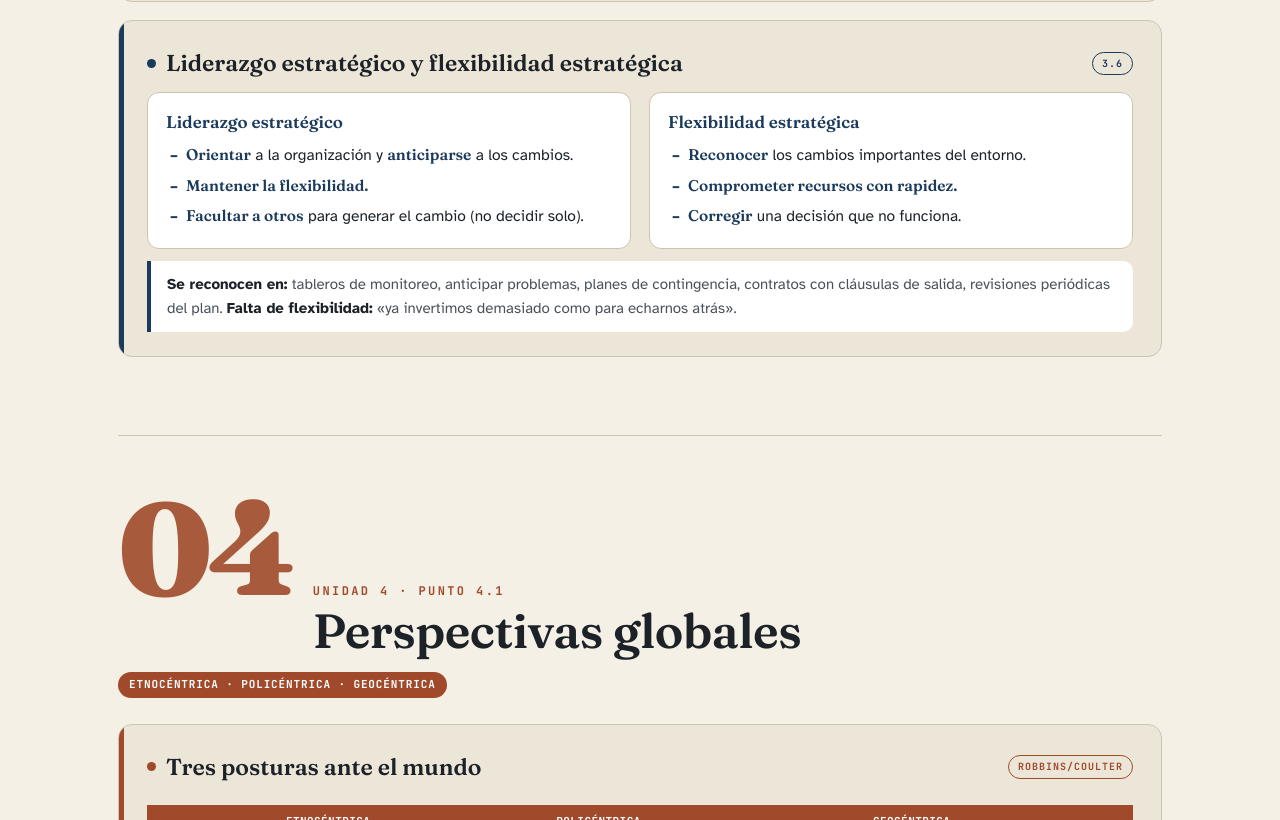
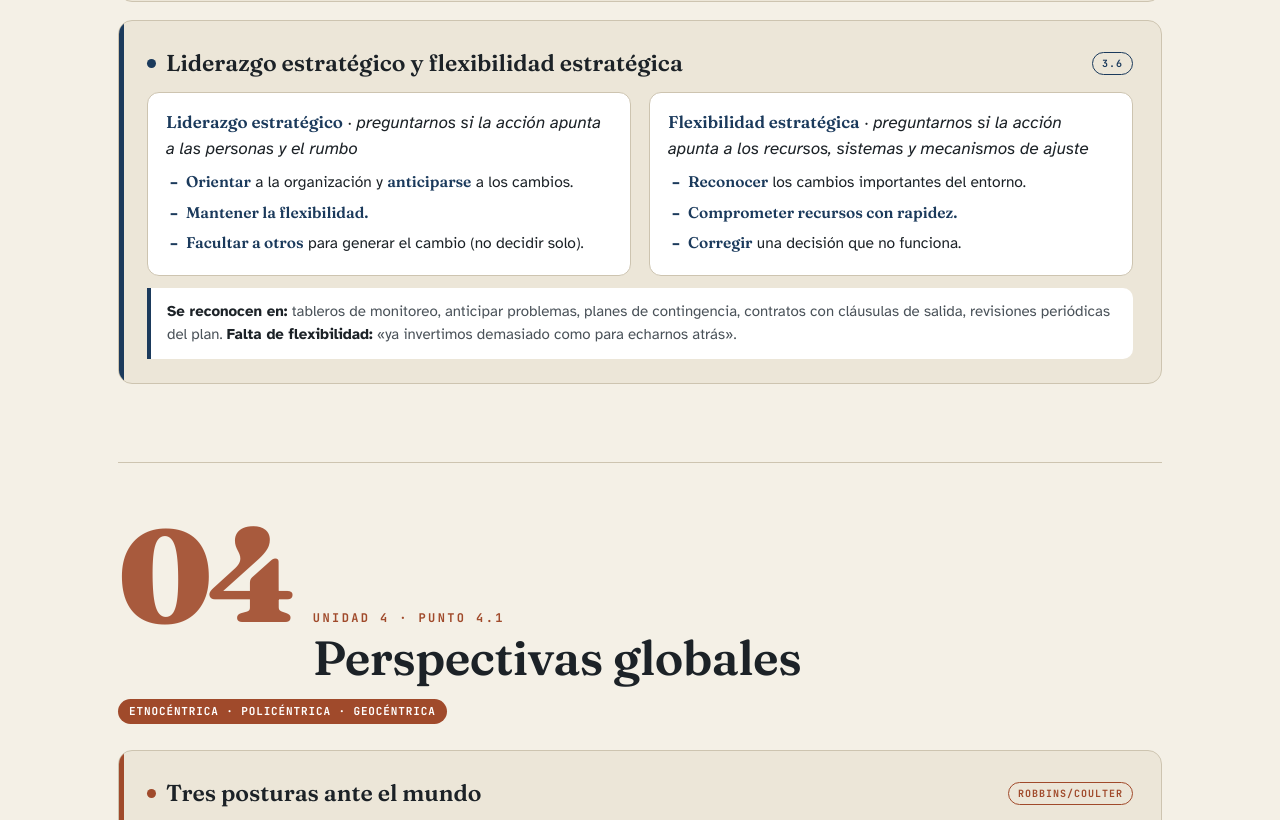
Before and after one commit to Viescasanti/admin-estrategica-parcial2, a plain HTML site: page index.html in a window 1280 px wide. Shown: the part 3066-3886 px from the top of the page. Drawn offline with Linux system fonts and the light colour scheme.

Commit message:
Liderazgo y flexibilidad estratégica: pregunta guía junto al título
Co-Authored-By: Claude Sonnet 5.5 <noreply@anthropic.com>
Claude-Session: https://claude.ai/code/session_01UdfZ8WNAELxZLriuXdmGnM

```diff
--- a/index.html
+++ b/index.html
@@ -305,9 +305,9 @@
     <div class="card">
       <p class="h-main"><span class="dot"></span>Liderazgo estratégico y flexibilidad estratégica<span class="tag">3.6</span></p>
       <div class="grid2">
-        <div class="mini"><b>Liderazgo estratégico</b>
+        <div class="mini"><b>Liderazgo estratégico</b> · <i>preguntarnos si la acción apunta a las personas y el rumbo</i>
           <ul><li><b>Orientar</b> a la organización y <b>anticiparse</b> a los cambios.</li><li><b>Mantener la flexibilidad.</b></li><li><b>Facultar a otros</b> para generar el cambio (no decidir solo).</li></ul></div>
-        <div class="mini"><b>Flexibilidad estratégica</b>
+        <div class="mini"><b>Flexibilidad estratégica</b> · <i>preguntarnos si la acción apunta a los recursos, sistemas y mecanismos de ajuste</i>
           <ul><li><b>Reconocer</b> los cambios importantes del entorno.</li><li><b>Comprometer recursos con rapidez.</b></li><li><b>Corregir</b> una decisión que no funciona.</li></ul></div>
       </div>
       <div class="note"><b>Se reconocen en:</b> tableros de monitoreo, anticipar problemas, planes de contingencia, contratos con cláusulas de salida, revisiones periódicas del plan. <b>Falta de flexibilidad:</b> «ya invertimos demasiado como para echarnos atrás».</div>
@@ -563,7 +563,7 @@
 <script>
   /* ============ AUTO-ACTUALIZADOR ============ */
   /* Bump BUILD en cada deploy: las pestañas abiertas detectan la versión nueva y recargan solas. */
-  const BUILD='2026-11-18-6';
+  const BUILD='2026-11-18-7';
   async function checkUpdate(){
     try{
       if(location.protocol==='file:')return;
```
